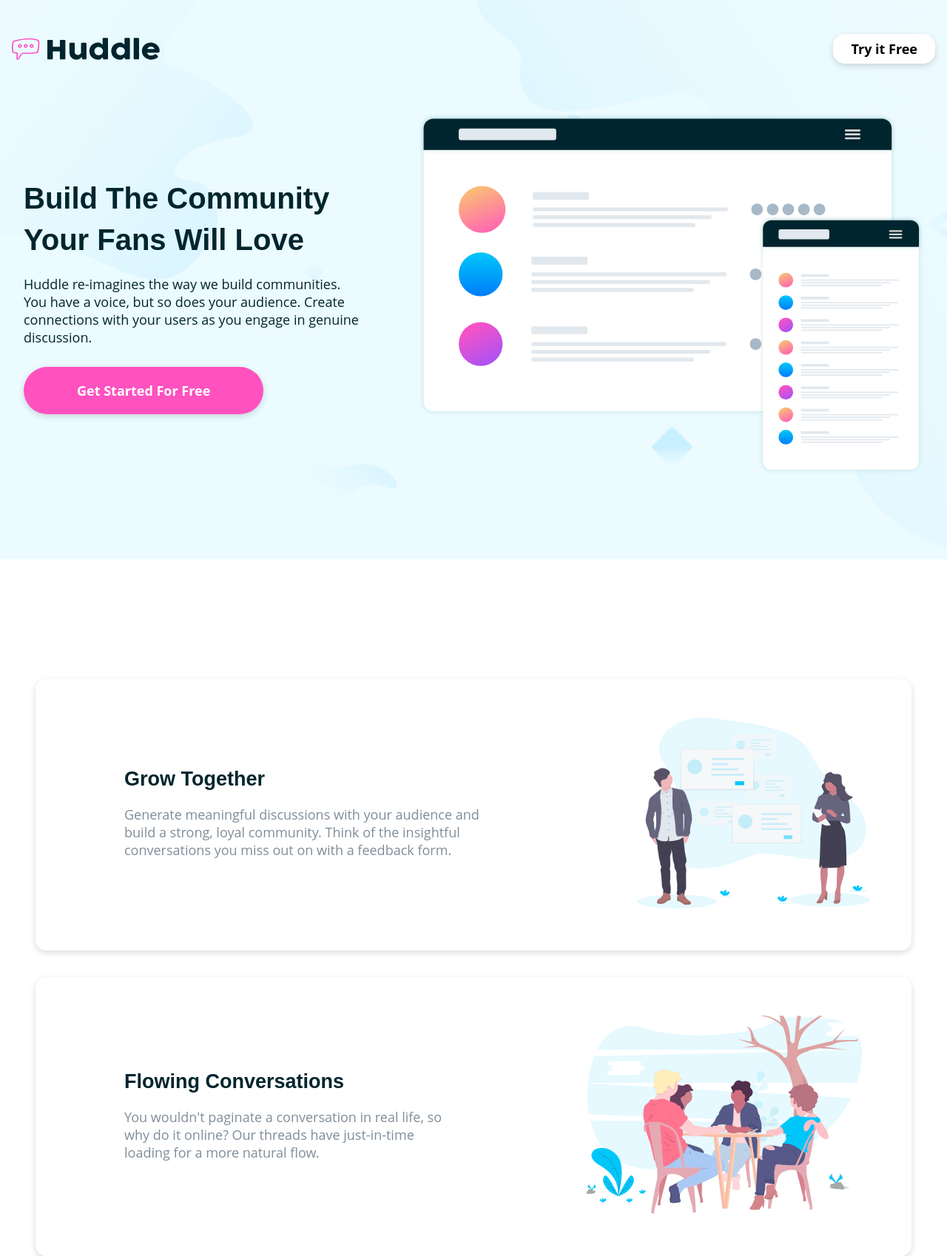
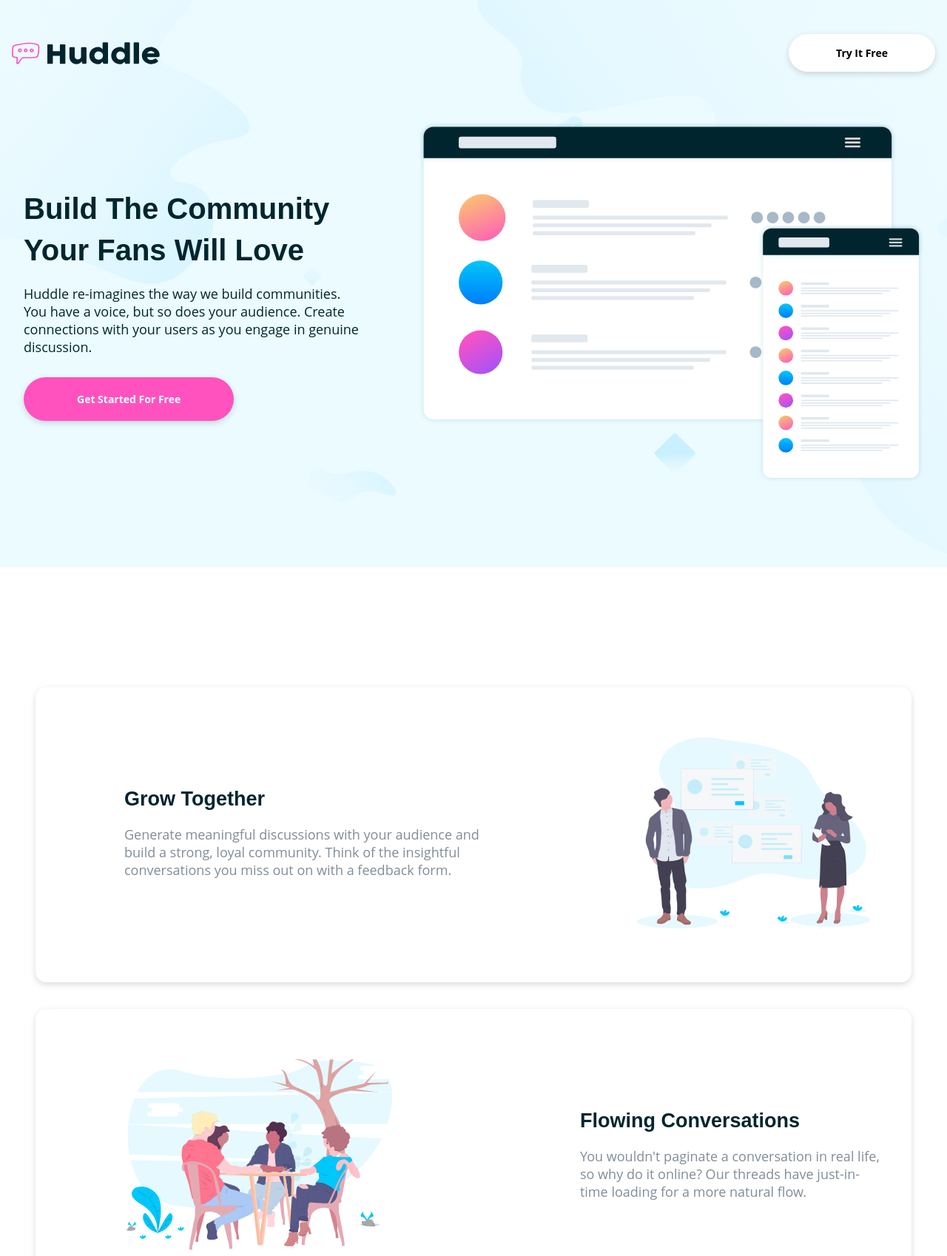
Before and after one commit to Baradit/Huddle-landing-page, a plain HTML site: page index.html in a window 1280 px wide. Shown: the top 1698 px of the page at 74% size. Drawn offline with Linux system fonts and the light colour scheme.

Commit message:
few details fixed

```diff
--- a/index.html
+++ b/index.html
@@ -20,7 +20,7 @@
     <header>
       <nav>
         <img class="header__logo" src="./images/logo.svg" alt="">
-        <button class="header__btn">Try it Free</button>
+        <button class="header__btn">Try It Free</button>
       </nav>
     </header>
     <section class="hero">
@@ -47,7 +47,7 @@
           Think of the insightful conversations you miss out on with a feedback form. </p>
         </div>
       </div>
-      <div class="col">
+      <div class="col flow">
         <div class="col__img">
           <img src="/images/illustration-flowing-conversation.svg" alt="">
         </div>
@@ -106,7 +106,7 @@
               <img src="/images/icon-email.svg" alt="">
             </div>
             <div class="footer__item-desc">
-              <a href="mailto: example@fylo.com">example@fylo.com</a>
+              <a href="mailto:example@fylo.com">example@fylo.com</a>
             </div>
           </li>
         </ul>
--- a/scss/_globals.scss
+++ b/scss/_globals.scss
@@ -36,6 +36,12 @@ button {
     font-weight: 700;
     box-shadow: rgba(0, 0, 0, 0.15) 0px 3px 8px;
     font-size: 1.125rem;
+    white-space: nowrap;
+    cursor: pointer;
+}
+
+button:hover {
+    opacity: 50%;
 }
 
 
--- a/scss/_header.scss
+++ b/scss/_header.scss
@@ -20,12 +20,12 @@ header {
         }
 
         .header__btn {
-            padding: 0.5rem 1.5rem;
+            padding: 0.5rem 2rem;
             background-color: #fff;
             font-weight: 700;
-            border-radius: 1rem;
+            border-radius: 2rem;
             border: none;
-            font-size: 1.125rem;
+            font-size: 0.875rem;
         }
     }
 }
@@ -47,8 +47,7 @@ header {
         }
 
         .header__btn {
-            font-size: 1rem;
-            padding: 1rem 4rem;
+            padding: 1rem 4rem !important;
             border-radius: 5rem;
         }
     }
--- a/scss/_hero.scss
+++ b/scss/_hero.scss
@@ -46,6 +46,7 @@
             }
 
             button {
+                font-size: 0.875rem;
                 padding: 1.25rem 4.5rem;
             }
         }
--- a/scss/_main.scss
+++ b/scss/_main.scss
@@ -71,7 +71,7 @@ main {
             flex-direction: row-reverse;
             align-items: center;
             margin-bottom: 2.25rem;
-            padding: 3.25rem 0;
+            padding: 4.25rem 0;
             padding-left: 7.5rem;
             text-align: left;
             gap: 11.875rem;
@@ -84,6 +84,10 @@ main {
             }
         }
 
+        .flow {
+            flex-direction: row;
+            padding-right: 2.125rem;
+        }
         .community {
             display: flex;
             flex-direction: column;
@@ -98,7 +102,7 @@ main {
             }
 
             button {
-                padding: 2rem 7rem;
+                padding: 1.8rem 7rem;
                 font-size: 1.125rem;
                 border-radius: 7rem;
             }
```
Also changed, not shown: style/main.css, 1 other file.
